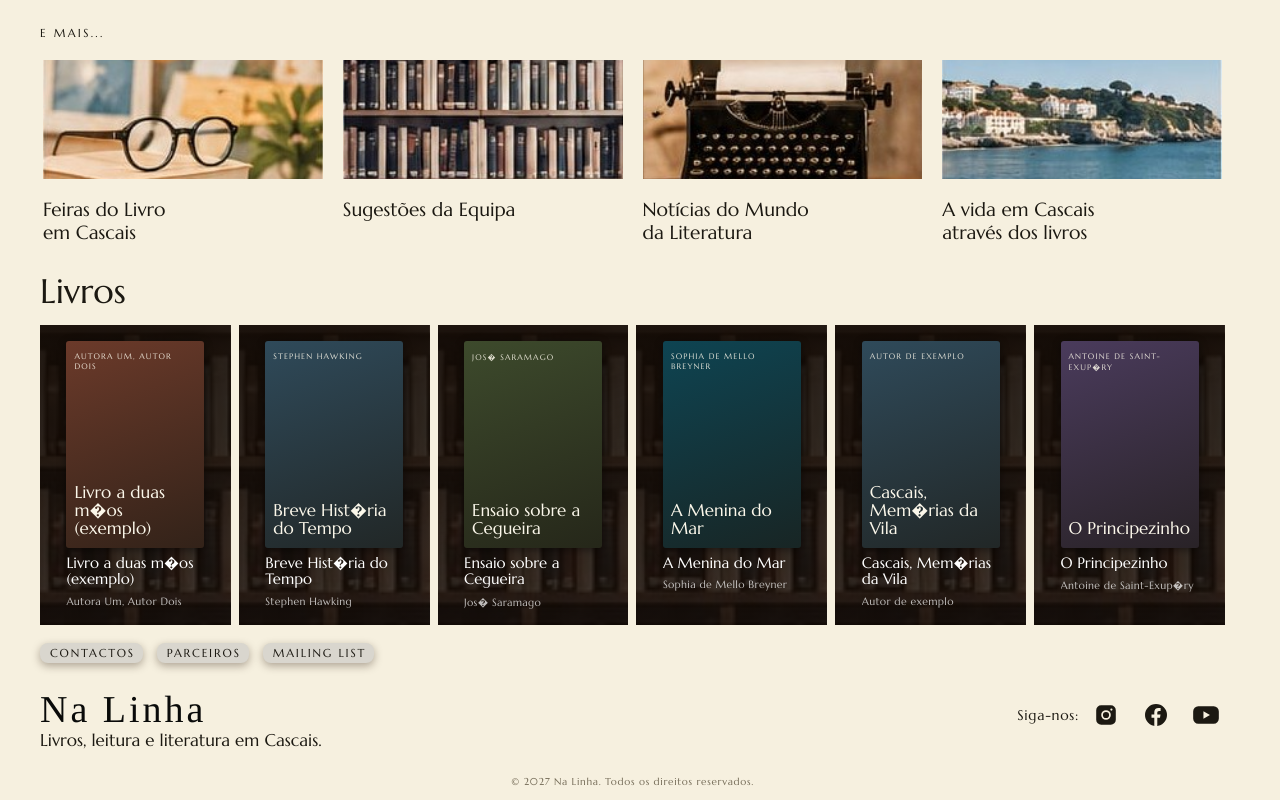
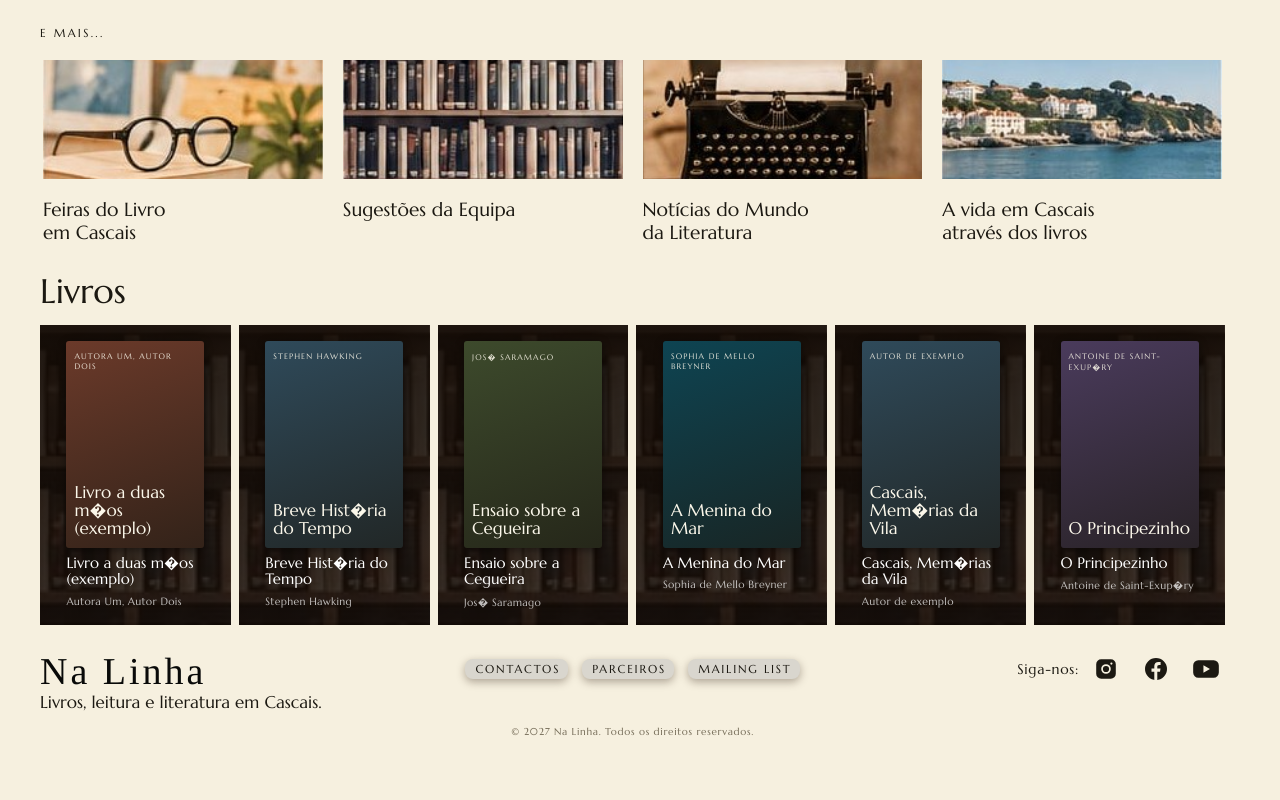
Before and after one commit to andrecavgon/pdfview, a Next.js app in the folder nalinha-next/: page / in a window 1280 px wide. Shown: the part 1222-2022 px from the top of the page. After the commit the page ends 1972 px from the top, so only its background shows below. Built offline with nearby package versions, Linux system fonts and the light colour scheme; no server answers; a web font is replaced by a local one.

Commit message:
Rodapé (computador): banners na linha do logo e centrados na página
Co-Authored-By: Claude Sonnet 5.5 <noreply@anthropic.com>
Claude-Session: https://claude.ai/code/session_015HzgDnkTbYXF6YvHFCfK4X

```diff
--- a/nalinha-next/app/globals.css
+++ b/nalinha-next/app/globals.css
@@ -331,7 +331,7 @@ nav .top.active,nav .top.active:hover,nav .top.act-d{color:#fff}
 /* Rodapé: links em cima (banners), logo e redes na linha de baixo */
 .foot{flex-direction:row;flex-wrap:wrap;justify-content:space-between;align-items:center;text-align:left;gap:18px 16px}
 .foot-links{display:contents}
-.foot-texts{order:1;flex:0 0 100%;display:flex;justify-content:flex-start;gap:10px 14px}
+.foot-texts{order:1;flex:0 0 100%;display:flex;justify-content:center;gap:10px 14px}
 .foot-links .foot-texts button{background:#D9D6CE;color:var(--ink);font-family:'Marcellus',serif;font-size:11.5px;font-weight:400;letter-spacing:1.8px;text-transform:uppercase;height:20px;padding:0 8px 0 10px;display:flex;align-items:center;border-radius:8px;box-shadow:0 3px 8px rgba(40,24,12,.35);text-rendering:optimizeLegibility;-webkit-font-smoothing:antialiased}
 .foot-links .foot-texts button:hover{background:#C9C5BB;color:var(--ink)}
 .foot-brand{order:2;align-self:center;position:relative;top:10px;align-items:flex-start;text-align:left;margin:0;flex:1 1 0;min-width:0}
@@ -340,6 +340,13 @@ nav .top.active,nav .top.active:hover,nav .top.act-d{color:#fff}
 .redes::after{content:"Siga-nos:";font-family:'Marcellus',serif;font-size:14px;letter-spacing:.05em;color:var(--ink);margin-right:-4px;white-space:nowrap}
 @media (max-width:760px){.redes::after{font-size:12px;margin-right:0}.redes{gap:6px}}
 .foot small{order:4;flex:0 0 100%;text-align:center}
+@media (min-width:761px){
+  .foot{display:grid;grid-template-columns:1fr auto 1fr;align-items:center;gap:0 16px}
+  .foot-brand{grid-column:1;grid-row:1;order:0}
+  .foot-texts{grid-column:2;grid-row:1;order:0;flex:none;align-self:start;margin-top:16px}
+  .redes{grid-column:3;grid-row:1;order:0;justify-self:end;align-self:start;margin-top:7px}
+  .foot small{grid-column:1/-1;grid-row:2;order:0;margin-top:14px}
+}
 @media (max-width:760px){.foot-links .foot-texts button{font-size:10px;letter-spacing:1.2px;height:18px;padding:0 5.5px 0 7px}.foot-texts{gap:8px 6px}}
 /* Logótipo em texto: Herr Von Muellerhoff */
 .wordmark{display:block;font-family:'Herr Von Muellerhoff',cursive;font-weight:400;line-height:1;color:#fffae8;white-space:nowrap;mix-blend-mode:difference;letter-spacing:3px;text-rendering:geometricPrecision;-webkit-font-smoothing:antialiased;-moz-osx-font-smoothing:grayscale;font-kerning:normal;width:auto;aspect-ratio:auto}
```
Also changed, not shown: 1 other file (tests, documents, lock files or other folders).
